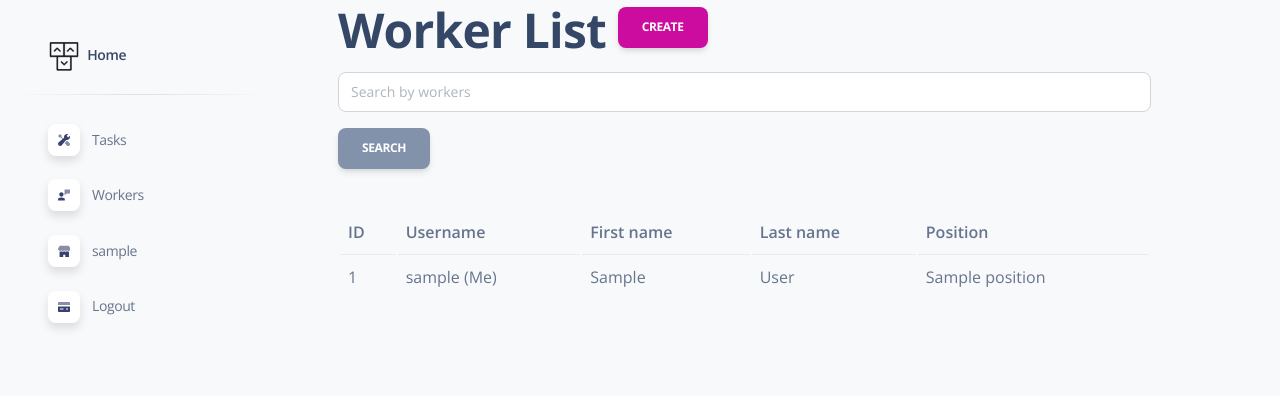
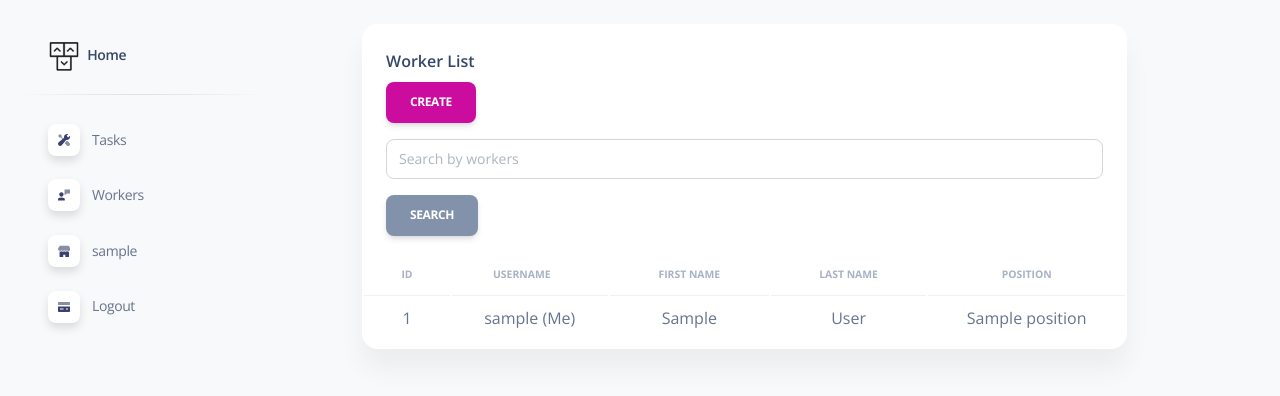
Before and after one commit to luxuriant777/it-company-task-manager, a Django app: page /workers/ in a window 1280 px wide. Shown: the top 396 px of the page. Run offline with Django 4.2, Linux system fonts and the light colour scheme; a user stored in the database is signed in; tables that the repository leaves empty hold one stand-in row (values such as "Sample post"); some libraries are stand-ins or nearby versions.

Commit message:
Changed style of worker list

```diff
--- /dev/null
+++ b/static/assets/css/styles.css
@@ -0,0 +1,7 @@
+td {
+    text-align: center;
+}
+
+th {
+    text-align: center;
+}
--- a/templates/task_manager/worker_list.html
+++ b/templates/task_manager/worker_list.html
@@ -1,27 +1,36 @@
 {% extends "base.html" %}
 {% load crispy_forms_filters %}
 {% block content %}
-    <h1>
-      Worker List
+<div class="container-fluid py-4">
+<div class="row">
+  <div class="col-12">
+    <div class="card mb-4">
+      <div class="card-header pb-0">
+        <h6>Worker List</h6>
         <span class="float-right">
           <a href="{% url 'task_manager:worker-create' %}" class="btn btn-primary link-to-page">
-          <i class="bi bi-person-plus"></i> Create
+            <i class="bi bi-person-plus"></i>
+            Create
           </a>
         </span>
-    </h1>
         {% block search_form %}
         {% include "includes/search_form.html" %}
         {% endblock %}
-    <br>
+      </div>
       {% if worker_list %}
-    <table class="table table-hover">
+      <div class="card-body px-0 pt-0 pb-2">
+        <div class="table-responsive p-0">
+          <table class="table align-items-center mb-0">
+            <thead>
               <tr>
-      <th>ID</th>
-      <th>Username</th>
-      <th>First name</th>
-      <th>Last name</th>
-      <th>Position</th>
+                <th class="text-uppercase text-secondary text-xxs font-weight-bolder opacity-7">ID</th>
+                <th class="text-uppercase text-secondary text-xxs font-weight-bolder opacity-7 ps-2">Username</th>
+                <th class="text-center text-uppercase text-secondary text-xxs font-weight-bolder opacity-7">First name</th>
+                <th class="text-center text-uppercase text-secondary text-xxs font-weight-bolder opacity-7">Last name</th>
+                <th class="text-center text-uppercase text-secondary text-xxs font-weight-bolder opacity-7">Position</th>
                 </tr>
+            </thead>
+            <tbody>
             {% for worker in worker_list %}
               <tr onclick="window.location='{% url 'task_manager:worker-detail' pk=worker.id %}'">
                 <td>{{ worker.id }}</td>
@@ -31,8 +40,15 @@
                 <td>{{ worker.position }}</td>
               </tr>
             {% endfor %}
+            </tbody>
           </table>
           {% else %}
           <p>There are no workers.</p>
         {% endif %}
+      </div>
+    </div>
+  </div>
+  </div>
+</div>
+</div>
 {% endblock %}
```
Lines whose indentation alone changed are shown as unchanged.
